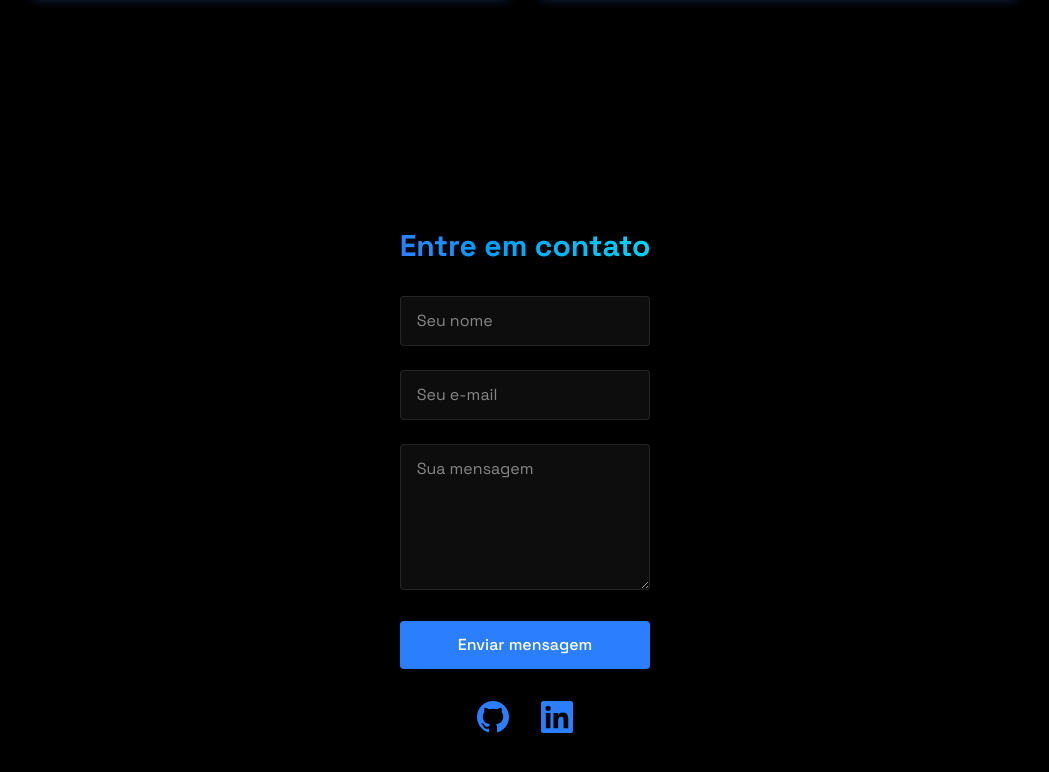
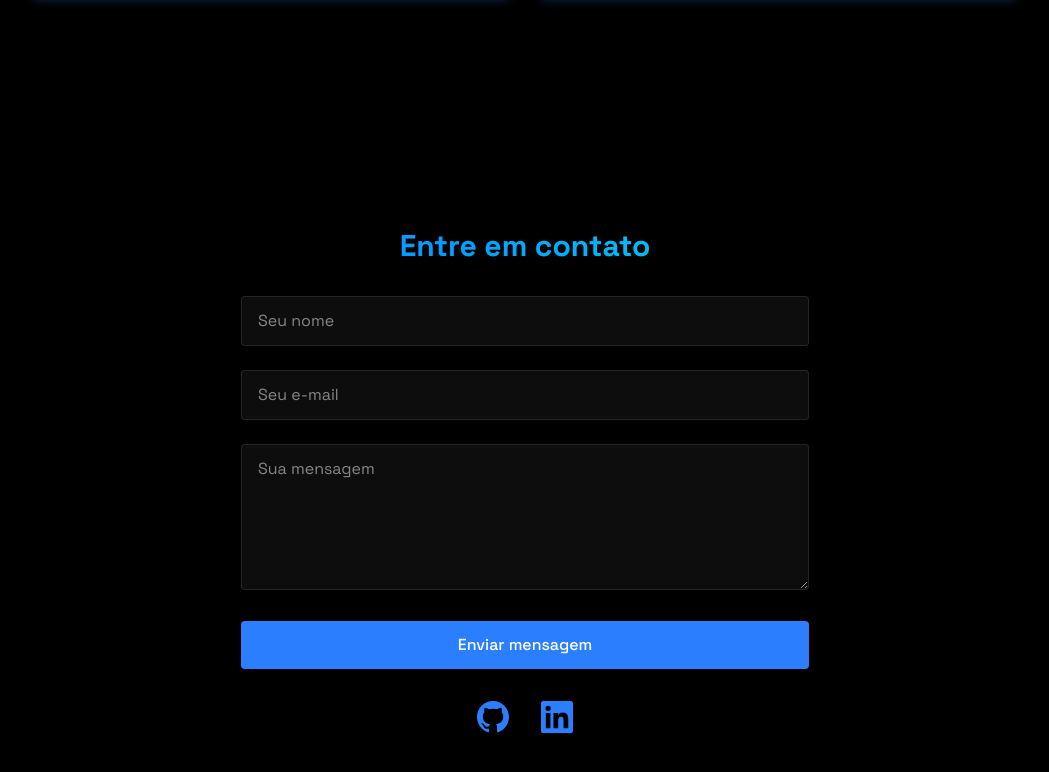
Before and after one commit to kauannlima/portfolio_kauan, a React (Vite) app: page / in a window 1280 px wide. Shown: the part 2692-3464 px from the top of the page, without its empty margins (115-1164 px from the left). Built offline with nearby package versions, Linux system fonts and the light colour scheme.

Commit message:
Atualizar o Contact.jsx

```diff
--- a/src/components/sections/Contact.jsx
+++ b/src/components/sections/Contact.jsx
@@ -32,7 +32,7 @@
       className="min-h-screen flex items-center justify-center py-20"
     >
       <RevealOnScroll>
-        <div className=" max-w-3xl mx-auto px-4">
+        <div className=" w-150 px-4">
           <h2 className="text-3xl font-bold mb-8 bg-gradient-to-r from-blue-500 to-cyan-400 bg-clip-text text-transparent text-center">
             Entre em contato
           </h2>
```
